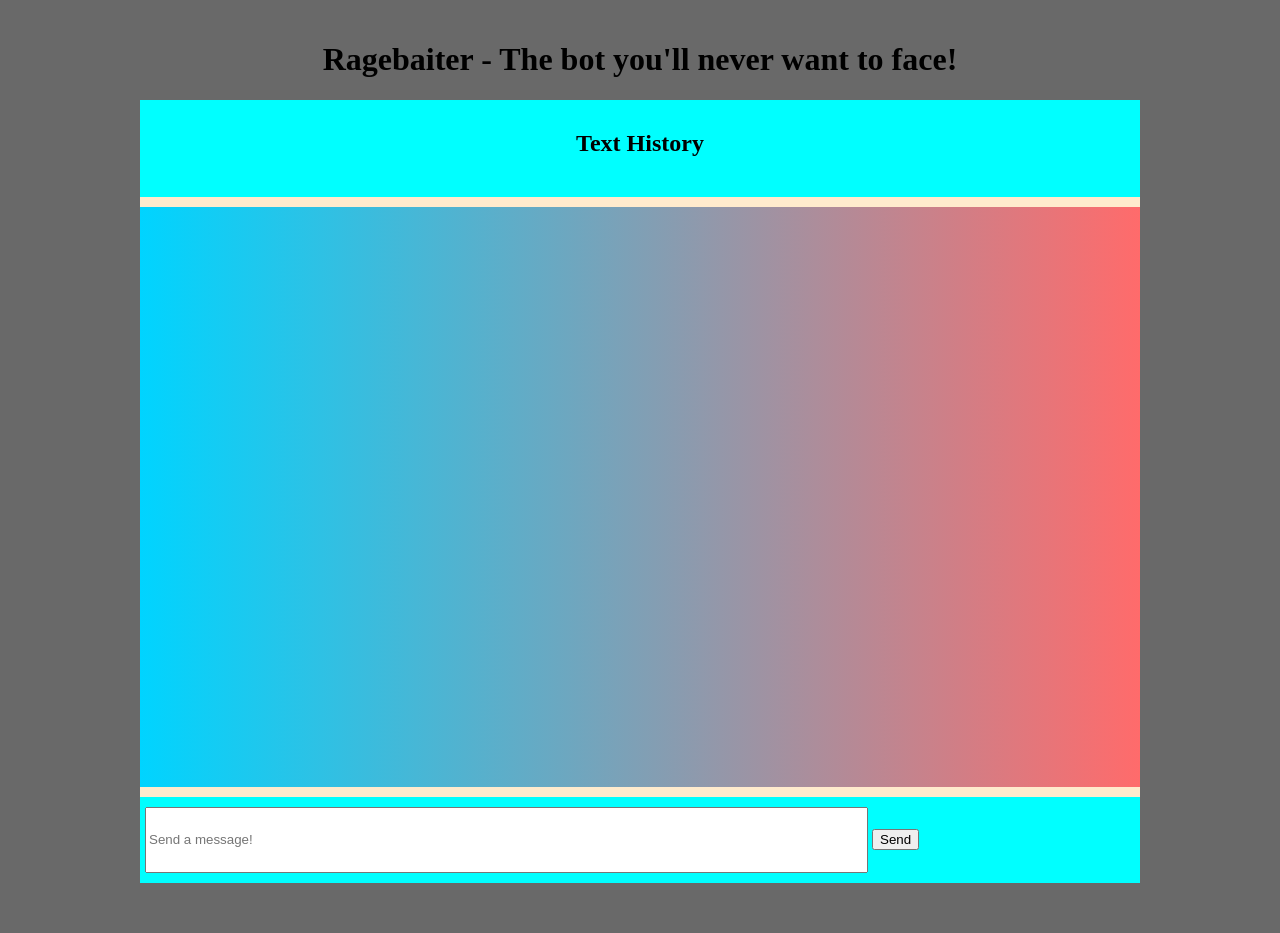
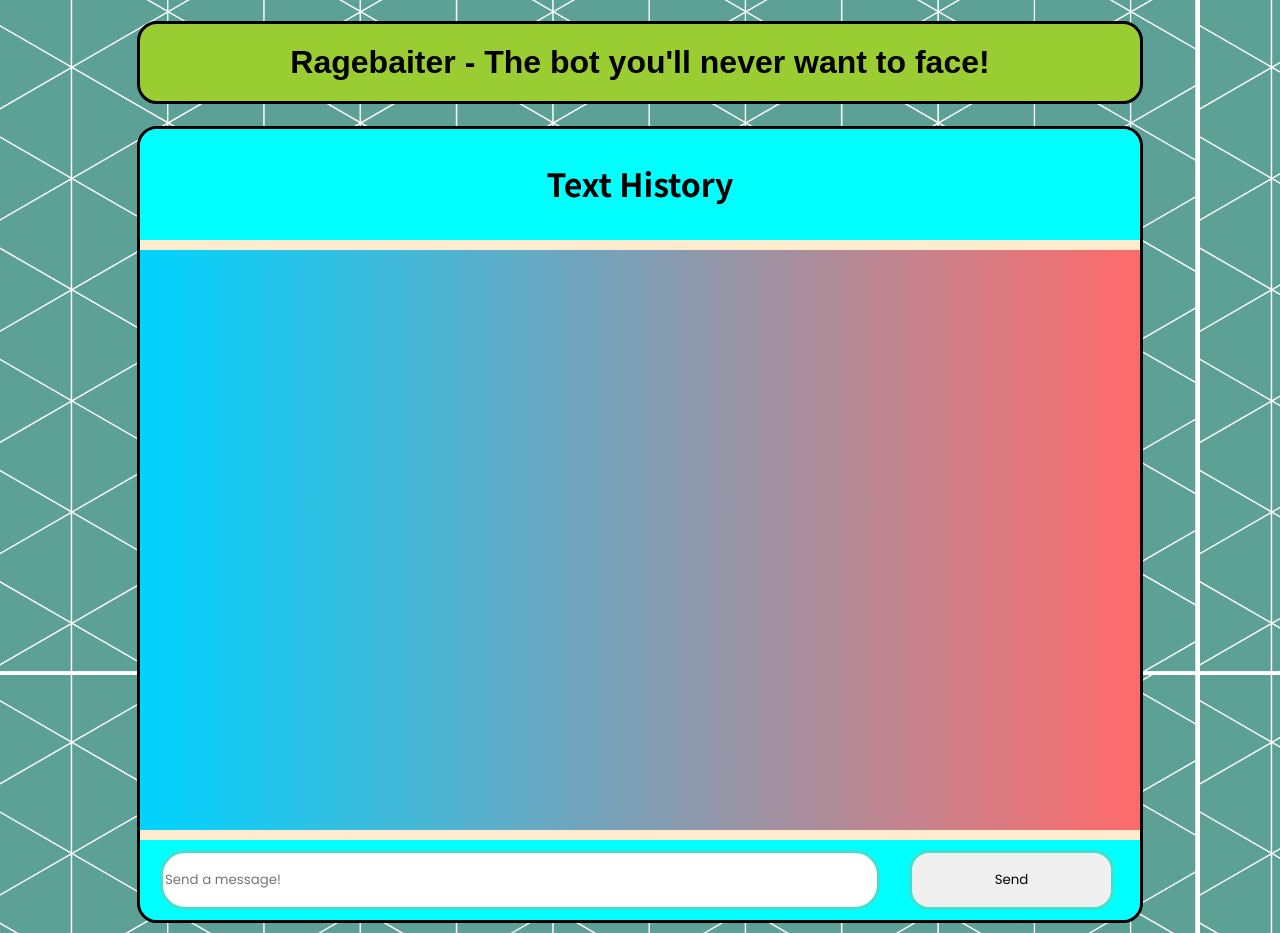
Before and after one commit to YoYo-Head/Ragebaiter, a website: page frontend/index.html in a window 1280 px wide. Before the commit the page ends 883 px from the top, so only its background shows below. Drawn offline with nearby package versions, Linux system fonts and the light colour scheme; a web font is replaced by a local one.

Commit message:
update: frontend beautification
im more of a backend guy, so it still may not look as good :(

```diff
--- a/frontend/index.css
+++ b/frontend/index.css
@@ -5,35 +5,53 @@
 }
 
 body {
-    background-color: dimgray;
+    background-image: url("resources/Geometric-Grid-Pattern-edit-online.png");
     margin: 0;
 }
 
 h1 {
+
+    font-family: 'Bitcount Ink', sans-serif;
     text-align: center;
     padding-top: 20px;
+    padding-bottom: 20px;
 
+    border-radius: 20px;
+    border: 3px black solid;
 
+    background-color: yellowgreen;
+
+    min-height: 30px;
+    max-width: 1000px;
+
+    margin-left: auto;
+    margin-right: auto;
 
 }
 
 h2 {
     text-align: center;
     padding-top: 30px;
+    font-size: 32px;
+    font-family: "Noto Sans TC", sans-serif;
+
+    margin-top: auto;
+    margin-bottom: auto;
 
 }
 
 #chatbox {
-    height: 700px;
+    max-height: var(--chatbox-height);
     max-width: var(--chatbox-length);
     background: linear-gradient(90deg, #00d4ff, #ff6b6b);
 
     margin-left: auto;
     margin-right: auto;
+    margin-bottom: 10px;
 
-    justify-content: center;
-    align-items: center;
-
+    border: 3px black solid;
+    border-radius: 20px;
+    overflow: hidden;
 
 
 }
@@ -45,21 +63,42 @@ h2 {
 }
 
 #message-box {
+    box-sizing: border-box;
     margin-top: 10px;
     margin-bottom: 10px;
-    margin-left: 5px;
+    margin-left: 20px;
 
+    width: calc(100% - 280px);
+    height: 60px;
 
-    width: calc(var(--chatbox-length) - 285px);
+    border-radius: 25px;
+    border: 3px turquoise solid;
+
+    font-family: 'Poppins', sans-serif;
+
+}
+
+#submit {
     height: 60px;
+    margin-left: 25px ;
+    margin-right: 20px;
+    width: 205px;
+
+    font-family: 'Poppins', sans-serif;
+
+    border-radius: 20px;
+    border: 3px turquoise solid;
 
 }
 
 .top-container {
     background-color: cyan;
-    height: calc(0.5px * var(--chatbox-height));
+    height: 100px;
     max-width: var(--chatbox-length);
-    padding-bottom: 20px;
+    padding-bottom: 10px;
+    padding-top: 1px;
+
+
 
 }
 
@@ -73,6 +112,7 @@ h2 {
 .bottom-container {
     max-width: var(--chatbox-length);
     background-color: cyan;
+
 
 
 }
@@ -90,6 +130,8 @@ h2 {
     margin-right: 50px;
     margin-top: 30px;
 
+    border: 2px black solid;
+
 
 }
 
@@ -103,6 +145,8 @@ h2 {
     border-top: 13px transparent;
     border-left: 36px solid white;
     border-bottom: 13px solid transparent;
+
+
 
 
 
@@ -122,6 +166,9 @@ h2 {
     margin-left: 50px;
     margin-right: auto;
     margin-top: 30px;
+
+    border: 2px black solid;
+
 
 
 }
@@ -148,4 +195,6 @@ h2 {
     margin-top: auto;
     margin-bottom: auto;
 
+    font-family: 'Montserrat', sans-serif;
+
 }
--- a/frontend/index.html
+++ b/frontend/index.html
@@ -6,6 +6,12 @@
     <link rel="stylesheet" href="index.css">
     <script src="https://cdn.jsdelivr.net/npm/axios/dist/axios.min.js"></script>
     <script type="module" src="./index.js" defer></script>
+    <link rel="preconnect" href="https://fonts.googleapis.com">
+    <link rel="preconnect" href="https://fonts.gstatic.com" crossorigin>
+    <link href="https://fonts.googleapis.com/css2?family=Bitcount+Ink:wght@100..900&display=swap" rel="stylesheet">
+    <link href="https://fonts.googleapis.com/css2?family=Noto+Sans+TC:wght@100..900&display=swap" rel="stylesheet">
+    <link href="https://fonts.googleapis.com/css2?family=Poppins:ital,wght@0,100;0,200;0,300;0,400;0,500;0,600;0,700;0,800;0,900;1,100;1,200;1,300;1,400;1,500;1,600;1,700;1,800;1,900&display=swap" rel="stylesheet">
+    <link href="https://fonts.googleapis.com/css2?family=Montserrat:ital,wght@0,100..900;1,100..900&display=swap" rel="stylesheet">
     <title>The Ragebaiter</title>
 </head>
 <body>
```
Also changed, not shown: frontend/resources/Geometric-Grid-Pattern-edit-online.png (added).
